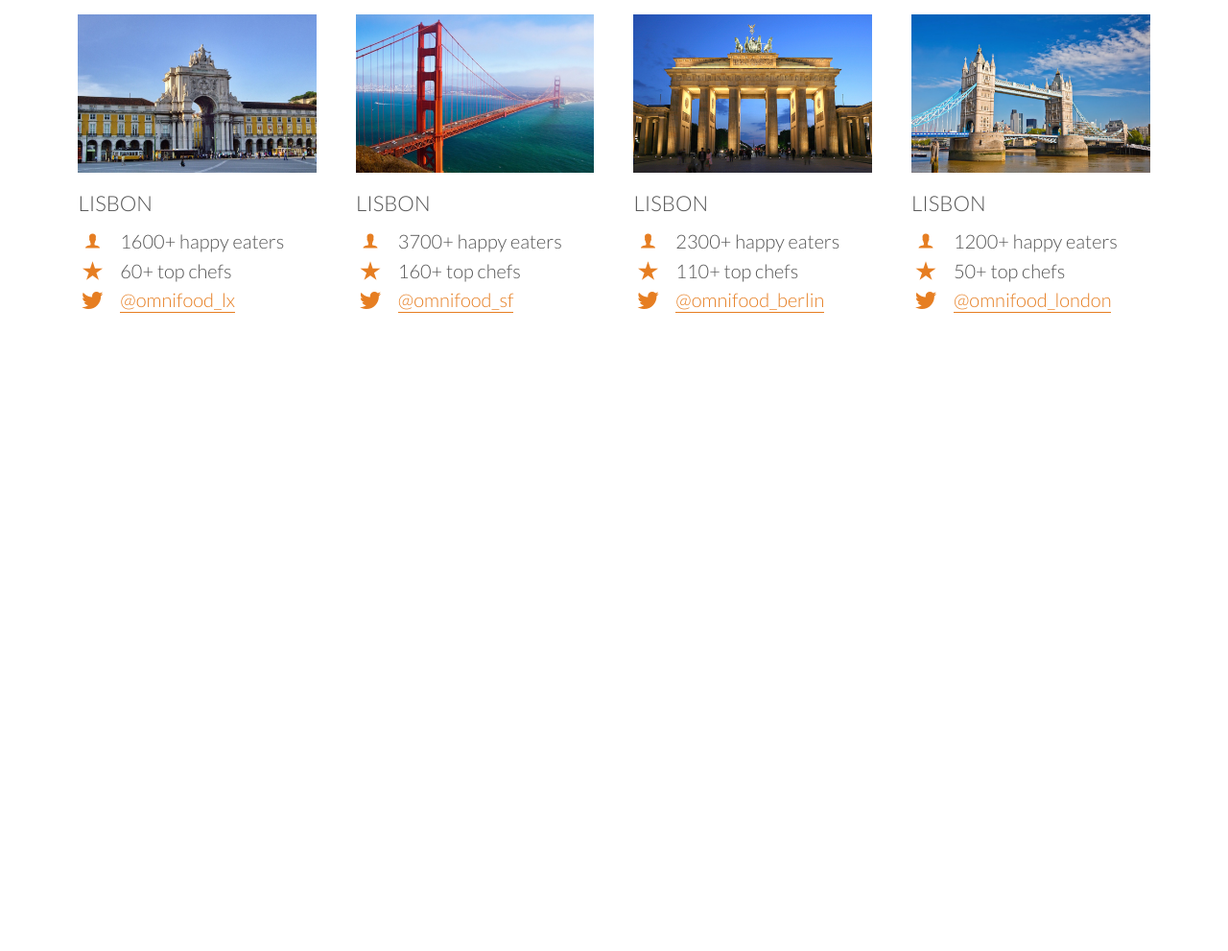
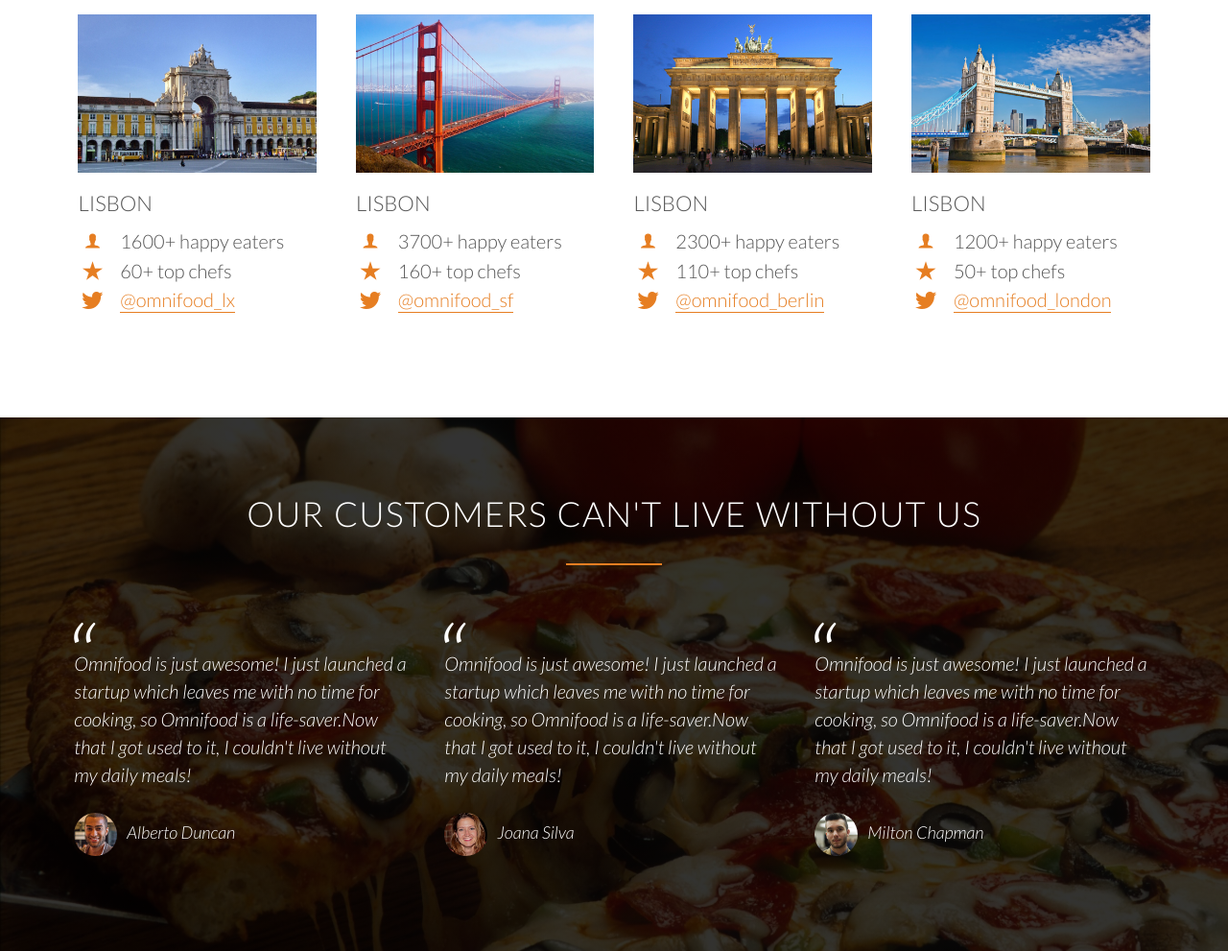
Before and after one commit to emilija-boshkova/Omnifood, a plain HTML site: page index.html in a window 1280 px wide. Shown: the part 2930-3921 px from the top of the page at 96% size. Before the commit the page ends 3365 px from the top, so only its background shows below. Drawn offline with Linux system fonts and the light colour scheme; files whose address does not match are found by name.

Commit message:
Testimonials section
Added testimonials section

```diff
--- a/index.html
+++ b/index.html
@@ -227,5 +227,31 @@
             </div>
 
         </section>
+
+        <section class="section-testimonials">
+            <div class="row">
+                <h2>Our customers can't live without us</h2>
+            </div>
+            <div class="row">
+                <div class="col span-1-of-3">
+                    <blockquote>
+                        Omnifood is just awesome! I just launched a startup which leaves me with no time for cooking, so Omnifood is a life-saver.Now that I got used to it, I couldn't live without my daily meals!
+                        <cite><img src="resources/img/customer-1.jpg">Alberto Duncan</cite>
+                    </blockquote>
+                </div>
+                <div class="col span-1-of-3">
+                    <blockquote>
+                        Omnifood is just awesome! I just launched a startup which leaves me with no time for cooking, so Omnifood is a life-saver.Now that I got used to it, I couldn't live without my daily meals!
+                        <cite><img src="resources/img/customer-2.jpg">Joana Silva</cite>
+                    </blockquote>
+                </div>
+                <div class="col span-1-of-3">
+                    <blockquote>
+                        Omnifood is just awesome! I just launched a startup which leaves me with no time for cooking, so Omnifood is a life-saver.Now that I got used to it, I couldn't live without my daily meals!
+                        <cite><img src="resources/img/customer-3.jpg">Milton Chapman</cite>
+                    </blockquote>
+                </div>
+            </div>
+        </section>
     </body>
 </html>
--- a/resources/css/style.css
+++ b/resources/css/style.css
@@ -190,6 +190,7 @@ header{
     background-size: cover;
     background-position: center;
     height: 100vh; /* 100% of the viewport */
+    background-attachment: fixed;
 }
 
 .hero-text-box{
@@ -352,3 +353,44 @@ header{
 .city-feature{
     margin-bottom: 5px;
 }
+
+/* ----------------------------------------------------------------- */
+/* TESTIMONIALS */
+/* ----------------------------------------------------------------- */
+
+.section-testimonials{
+    background-image: linear-gradient(rgba(0, 0, 0, 0.8),rgba(0, 0, 0, 0.8)), url(img/back-customers.jpg);
+    background-size: cover;
+    color: #fff;
+    background-attachment: fixed;
+}
+
+blockquote{
+    padding: 2%;
+    font-style: italic;
+    line-height: 145%;
+    position: relative;
+    margin-top: 40px;
+}
+
+blockquote:before{
+    content: "\201C";
+    font-size: 500%;
+    display: block;
+    position: absolute;
+    top: 0;
+    left: -3px;
+}
+
+cite{
+    font-size: 90%;
+    margin-top: 25px;
+    display: block;
+}
+
+cite img{
+    height: 45px;
+    border-radius: 50%;
+    margin-right: 10px;
+    vertical-align: middle;
+}
```
Also changed, not shown: resources/css/img/back-customers.jpg (added).
